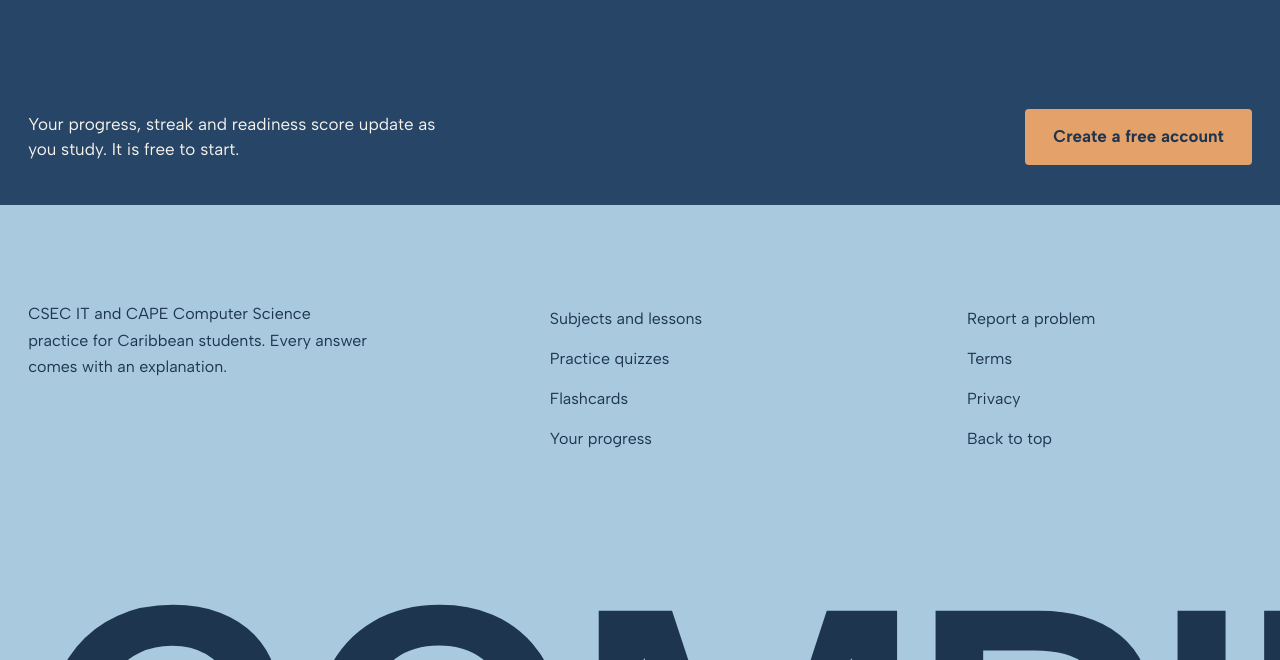
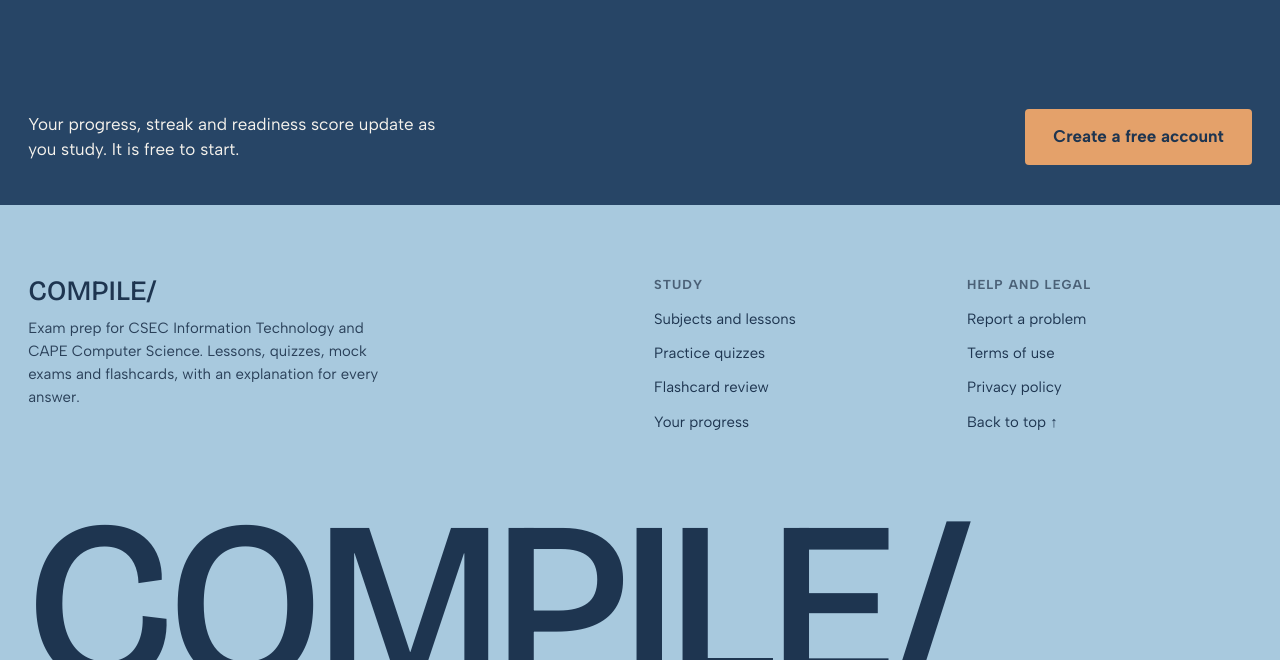
Before and after one commit to philquake/cxc_platform, a Django app: page / in a window 1280 px wide; the page is wider, and only the part inside the window is pictured. Shown: the part 5840-6500 px from the top of that part. Run offline with Django 5.2, Linux system fonts and the light colour scheme; data that the repository does not hold is empty; some libraries are stand-ins or nearby versions; some web fonts are replaced.

Commit message:
Reorganize footer into labelled columns and resize the closing wordmark
Brand block, Study and Help and legal columns with headings; picture
credits on their own row; meta row under a divider; clearer link labels.

```diff
--- a/static/css/site.css
+++ b/static/css/site.css
@@ -122,9 +122,9 @@ body {
   padding: 16px var(--gutter) 0;
 }
 
-/* ---------- footer: the name returns at full width ---------- */
+/* ---------- footer: three labelled columns, the name as a closing mark ---------- */
 .footer {
-  padding: 96px var(--gutter) 28px;
+  padding: 72px var(--gutter) 28px;
   color: var(--color-white);
   background: var(--color-sky);
 }
@@ -132,25 +132,50 @@ body {
 .footer-top {
   display: grid;
   grid-template-columns: repeat(12, minmax(0, 1fr));
-  gap: 32px var(--gutter);
-  font-size: 16px;
+  gap: 40px var(--gutter);
+  font-size: var(--step-small);
+}
+
+.footer-about {
+  grid-column: 1 / span 5;
+}
+
+.footer-brand {
+  display: inline-block;
+  margin-bottom: 12px;
+  font-family: var(--font-masthead);
+  font-size: 28px;
+  line-height: 1;
+  text-transform: uppercase;
 }
 
 .footer-note {
-  grid-column: 1 / span 5;
-  max-width: 34ch;
+  max-width: 38ch;
   margin: 0;
+  color: var(--color-text);
+  line-height: 1.55;
 }
 
 .footer-top nav {
   display: flex;
   flex-direction: column;
-  gap: 4px;
-  grid-column: span 3;
+  align-items: flex-start;
+  gap: 2px;
+  grid-column: 7 / span 3;
 }
 
 .footer-top nav:last-child {
   grid-column: 10 / span 3;
+}
+
+.footer-heading {
+  margin: 0 0 8px;
+  color: var(--color-text-muted);
+  font-family: var(--font-body);
+  font-size: 13px;
+  font-weight: 600;
+  letter-spacing: 0.08em;
+  text-transform: uppercase;
 }
 
 .footer a {
@@ -158,8 +183,8 @@ body {
   text-decoration: none;
 }
 
-.footer-top a {
-  padding: 6px 0;
+.footer-top nav a {
+  padding: 5px 0;
 }
 
 .footer a:hover {
--- a/templates/base.html
+++ b/templates/base.html
@@ -11,7 +11,7 @@
     {% bootstrap_css %}
     <link rel="stylesheet" href="{% static 'css/base.css' %}?v=3.0">
     <link rel="stylesheet" href="{% static 'css/layout.css' %}?v=3.0">
-    <link rel="stylesheet" href="{% static 'css/site.css' %}?v=1.0">
+    <link rel="stylesheet" href="{% static 'css/site.css' %}?v=1.1">
 
     {% block extra_css %}{% endblock %}
     <script>document.documentElement.classList.add("js");</script>
@@ -54,25 +54,30 @@
   </main>
   <footer class="footer">
     <div class="footer-top">
-      <p class="footer-note">CSEC IT and CAPE Computer Science practice for Caribbean students. Every answer comes with an explanation.</p>
-      <nav aria-label="Study">
+      <div class="footer-about">
+        <a href="{% url 'home' %}" class="footer-brand">compile/</a>
+        <p class="footer-note">Exam prep for CSEC Information Technology and CAPE Computer Science. Lessons, quizzes, mock exams and flashcards, with an explanation for every answer.</p>
+      </div>
+      <nav aria-labelledby="footer-study">
+        <h2 id="footer-study" class="footer-heading">Study</h2>
         <a href="{% url 'subjects:list' %}">Subjects and lessons</a>
         <a href="{% url 'quizzes:list' %}">Practice quizzes</a>
-        <a href="{% url 'progress:flashcard-hub' %}">Flashcards</a>
+        <a href="{% url 'progress:flashcard-hub' %}">Flashcard review</a>
         <a href="{% url 'progress:dashboard' %}">Your progress</a>
       </nav>
-      <nav aria-label="About">
+      <nav aria-labelledby="footer-help">
+        <h2 id="footer-help" class="footer-heading">Help and legal</h2>
         <a href="https://github.com/philquake/cxc_platform/issues" target="_blank" rel="noopener">Report a problem<span class="sr-only"> (opens in a new tab)</span></a>
-        <a href="{% url 'terms' %}">Terms</a>
-        <a href="{% url 'privacy' %}">Privacy</a>
-        <a href="#main">Back to top</a>
+        <a href="{% url 'terms' %}">Terms of use</a>
+        <a href="{% url 'privacy' %}">Privacy policy</a>
+        <a href="#main">Back to top &uarr;</a>
       </nav>
     </div>
-    <a href="{% url 'home' %}" class="footer-name" aria-label="compile/ home">compile/</a>
+    <p class="footer-name" aria-hidden="true">compile/</p>
+    {% block credits %}{% endblock %}
     <div class="footer-meta">
-      <span>Built in Jamaica</span>
-      {% block credits %}<span></span>{% endblock %}
-      <span>&copy; 2026 compile/</span>
+      <span>&copy; 2026 compile/. Built in Jamaica for Caribbean students.</span>
+      <span>Not affiliated with CXC.</span>
     </div>
   </footer>
   <script src="{% static 'js/site.js' %}?v=1.0" defer></script>
```
Also changed, not shown: other parts of static/css/site.css (+26 -22 lines).
